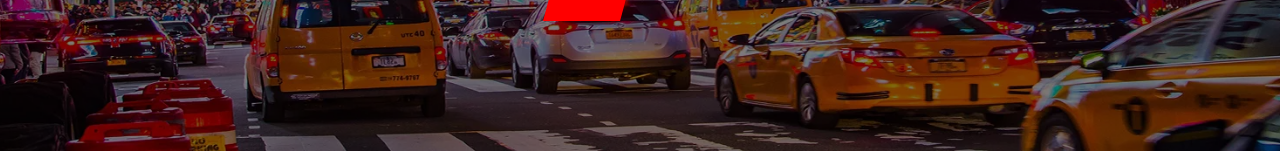
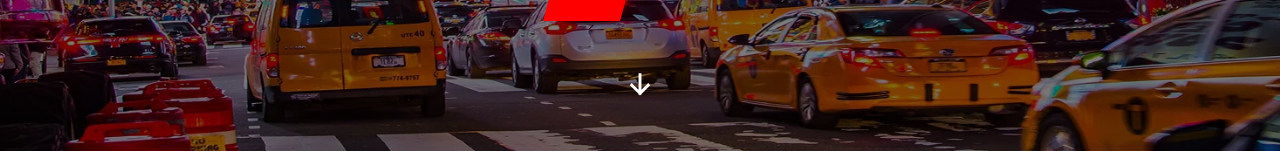
Before and after one commit to xz-site-group/bwi, a Vue app: page /services in a window 1280 px wide. Shown: the part 649-802 px from the top of the page. Built offline with nearby package versions, Linux system fonts and the light colour scheme.

Commit message:
fix：页面滚动干扰，以及加一个全屏时的引导、

```diff
--- a/src/components/BasicAd.vue
+++ b/src/components/BasicAd.vue
@@ -1,12 +1,13 @@
-<script setup >
-import HeaderPlaceHandler from  "@/layout/HeaderPlaceHandler.vue"
+<script setup>
+import { ref, onMounted } from 'vue'
+import HeaderPlaceHandler from '@/layout/HeaderPlaceHandler.vue'
 // 定义 props 来接收 srcset 字符串
 const props = defineProps({
     srcset: {
         type: Array,
-        default () {
+        default() {
             return []
-        }
+        },
     },
     src: {
         type: String,
@@ -17,28 +18,78 @@ const props = defineProps({
         default: true,
     },
 })
+const basicAdRef = ref(null);
+let basicAdHeight = 0;
+let headerHeight = 0;
+
+const calculateHeights = () => {
+    const basicAdElement = basicAdRef.value;
+    const headerElement = document.getElementById('header');
+
+    if (basicAdElement) {
+        basicAdHeight = basicAdElement.offsetHeight;
+    }
+    if (headerElement) {
+        headerHeight = headerElement.offsetHeight;
+    }
+};
+
+const jump = () => {
+    if (basicAdHeight > 0 && headerHeight > 0) {
+        window.scrollTo({
+            top: basicAdHeight - headerHeight,
+            behavior: 'smooth' // 平滑滚动效果
+        });
+    }
+};
+
+// 在页面加载时计算高度
+onMounted(() => {
+    calculateHeights();
+});
 </script>
 
 <template>
     <!-- 这是一个广告组件。这个组件，应该包含一张图片或者一张视频   -->
-    <section class="relative basic-ad h-[48vw] lg:h-[100dvh] overflow-hidden">
+    <section ref="basicAdRef" class="relative basic-ad h-[48vw] lg:h-[100dvh] overflow-hidden" >
         <div class="absolute top-0 left-0 w-full h-full -z-10">
             <img :src="props.src" alt="广告图" class="w-full h-full object-cover" />
         </div>
         <div class="absolute top-0 left-0 z-10 w-full h-full bg-black bg-opacity-50">
-            <div class="w-full h-full flex flex-col justify-center items-center text-white" v-if="showLogo || $refs.logo">
+            <div
+                class="w-full h-full flex flex-col justify-center items-center text-white"
+                v-if="showLogo || $refs.logo"
+            >
                 <HeaderPlaceHandler></HeaderPlaceHandler>
                 <slot name="logo">
                     <div class="basic-ad-logo w-[6vw] h-[55%] bg-[#ff0000]"></div>
                 </slot>
             </div>
         </div>
-        <div class="absolute top-1/2 left-0 transform -translate-y-1/2 z-20 w-full  lg:pb-28">
-            <div class="container px-10 md:px-16 lg:px-20 mx-auto  text-white lg:w-[80%]">
+        <div class="absolute top-1/2 left-0 transform -translate-y-1/2 z-20 w-full lg:pb-28">
+            <div class="container px-10 md:px-16 lg:px-20 mx-auto text-white lg:w-[80%]">
                 <HeaderPlaceHandler></HeaderPlaceHandler>
                 <slot></slot>
             </div>
         </div>
+        <!--    start arrow    -->
+        <div class="hidden lg:block absolute bottom-10 left-1/2 -translate-x-1/2 z-30" @click="jump">
+            <button class="scroll-hint animate-bounce text-white hover:text-gold transition-colors">
+                <svg
+                    xmlns="http://www.w3.org/2000/svg"
+                    class="w-7 h-7"
+                    fill="none"
+                    viewBox="0 0 24 24"
+                    stroke="currentColor"
+                    stroke-width="2.5"
+                    stroke-linecap="square"
+                    stroke-linejoin="miter"
+                >
+                    <path d="M12 4v16m0 0l-7-7m7 7l7-7" />
+                </svg>
+            </button>
+        </div>
+        <!--    end arrow    -->
     </section>
 </template>
 
--- a/src/router/index.js
+++ b/src/router/index.js
@@ -1,6 +1,6 @@
 import { createRouter, createWebHistory } from 'vue-router'
 import HomeView from '../views/home/HomeView.vue'
-
+console.log("import.meta.env.BASE_URL",import.meta.env.BASE_URL)
 const router = createRouter({
     history: createWebHistory(import.meta.env.BASE_URL),
     routes: [
@@ -48,6 +48,15 @@ const router = createRouter({
             component: () => import('../views/contact/index.vue'),
         },
     ],
+    // 添加 scrollBehavior
+    scrollBehavior(to, from, savedPosition) {
+        // 如果有保存的滚动位置（例如浏览器后退/前进），恢复到该位置
+        if (savedPosition) {
+            return savedPosition;
+        }
+        // 否则，新页面滚动到顶部
+        return { top: 0 };
+    },
 })
 
 export default router
```
